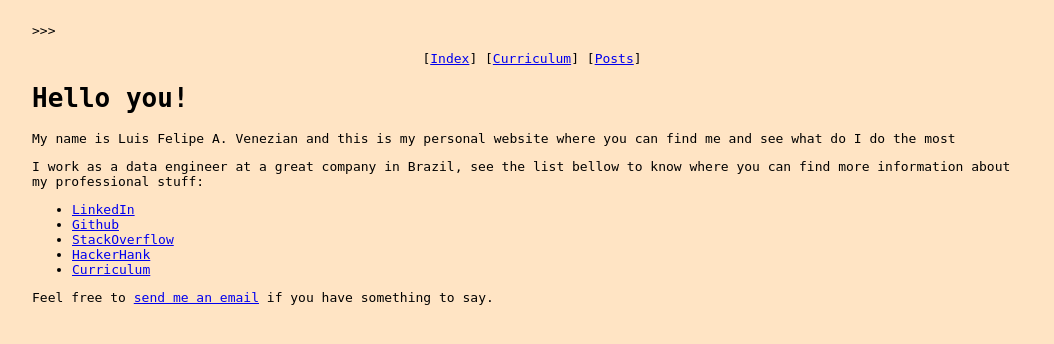
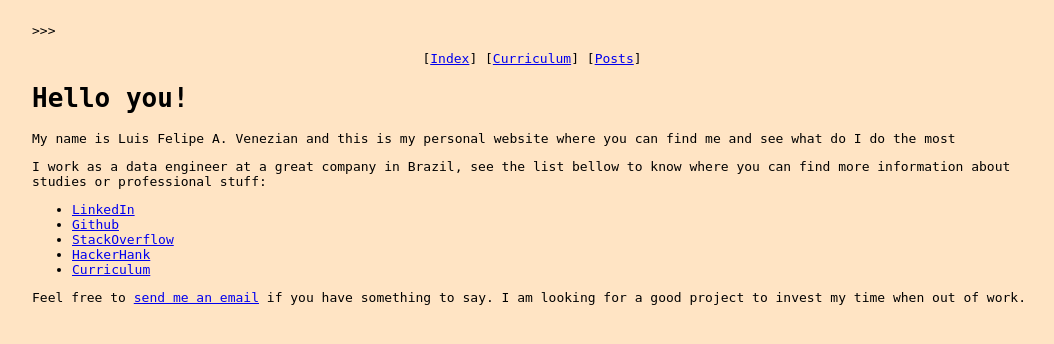
Before and after one commit to venezianluis/personal-webpage, a Flask app: page / in a window 1280 px wide. Shown: the top 344 px of the page, without its empty margins (108-1162 px from the left). Run offline with Flask 2, Linux system fonts and the light colour scheme.

Commit message:
importante deixar claro

```diff
--- a/templates/articles/list.html
+++ b/templates/articles/list.html
@@ -1,7 +1,7 @@
 {% extends "layout.html" %}
 {% block content %}
 
-<h3>List of posts</h3>
+<h3>Posts</h3>
 <ul>
     <li><a href="/article/api_to_avro">Jun-2022, API to AVRO files with Java</a></li>
 </ul>
--- a/templates/index.html
+++ b/templates/index.html
@@ -2,7 +2,7 @@
 {% block content %}
 <h1>Hello you!</h1>
 <p>My name is Luis Felipe A. Venezian and this is my personal website where you can find me and see what do I do the most</p>
-<p>I work as a data engineer at a great company in Brazil, see the list bellow to know where you can find more information about my professional stuff:</p>
+<p>I work as a data engineer at a great company in Brazil, see the list bellow to know where you can find more information about studies or professional stuff:</p>
 <ul>
     <li><a target="_blank" rel="noopener noreferrer" href='https://www.linkedin.com/in/luis-felipe-a-59a77210a/'>LinkedIn</a></li>
     <li><a target="_blank" rel="noopener noreferrer" href='https://github.com/venezianluis/'>Github</a></li>
@@ -15,5 +15,5 @@
     </li>
     <li><a target="_blank" rel="noopener noreferrer" href='/curriculum'>Curriculum</a></li>
 </ul>
-<p>Feel free to <a href="mailto:luis.felipe.venezian@gmail.com?subject=FROM_WEBSITE - <here you describe the subject>">send me an email</a> if you have something to say.</p>
+<p>Feel free to <a href="mailto:luis.felipe.venezian@gmail.com?subject=FROM_WEBSITE - <here you describe the subject>">send me an email</a> if you have something to say. I am looking for a good project to invest my time when out of work.</p>
 {% endblock %}
```
